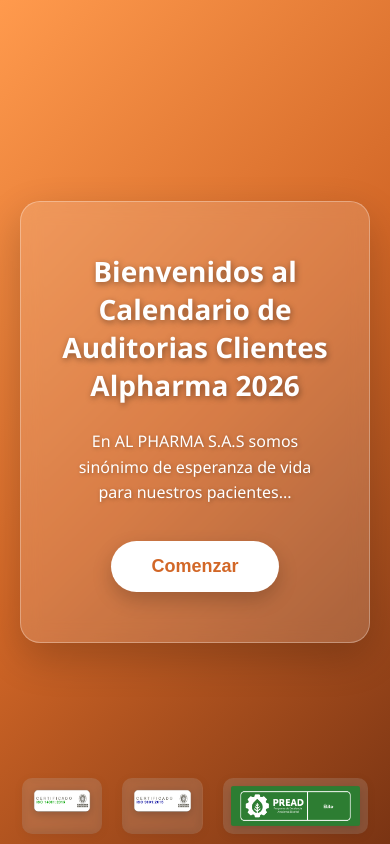
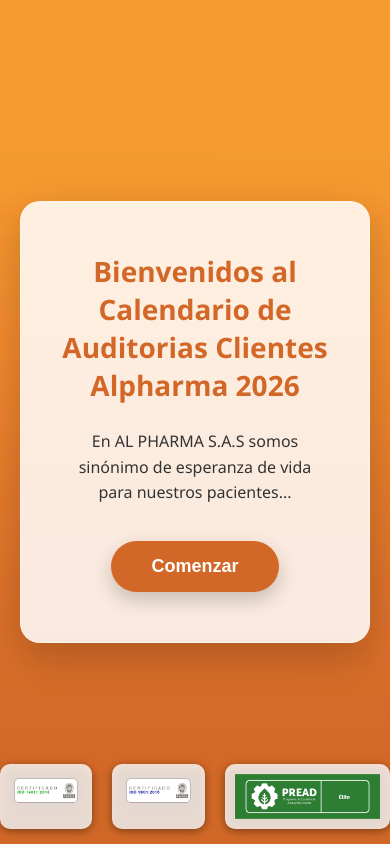
Before and after one commit to Arojasdba2903/App-Reservas, a Flask app: page / in a window 390 px wide. Run offline with Flask 3, Linux system fonts and the light colour scheme; data that the repository does not hold is empty.

Commit message:
Refactor index.html for improved styling and layout
Updated the styling and structure of the index.html file to improve the layout and visual appearance, including background image and responsive design adjustments.

```diff
--- a/templates/index.html
+++ b/templates/index.html
@@ -7,7 +7,7 @@
 
 <style>
 /* --------------------------------------------------- */
-/* ESTILOS GENERALES Y FONDO GLOBAL                   */
+/* ESTILOS GENERALES Y FONDO DE IMAGEN                */
 /* --------------------------------------------------- */
 body {
     font-family: 'Segoe UI', Tahoma, Geneva, Verdana, sans-serif;
@@ -15,23 +15,20 @@ body {
     color: #333;
     overflow-x: hidden;
 
-    /* --- AQUÍ SE DEFINE EL FONDO PARA TODAS LAS PANTALLAS --- */
-    /* Si tienes una imagen de fondo real, descomenta la linea de abajo y pon la ruta: */
-    /* background: url('static/img/tu-fondo.jpg') no-repeat center center fixed; */
+    /* AQUI ESTA TU IMAGEN DE FONDO */
+    /* Asegúrate de que la imagen esté en la carpeta static/img/ */
+    background: url('static/img/fondo.jpg') no-repeat center center fixed;
 
-    /* Por defecto usaremos el degradado naranja que tenías: */
-    background: linear-gradient(135deg, #ff9a4d, #d26727, #7a3413);
+    /* Hace que la imagen cubra todo el espacio sin deformarse */
+    background-size: cover;
 
-    background-size: cover; /* Asegura que cubra toda la pantalla */
-    min-height: 100vh;      /* Asegura que llegue hasta abajo */
-    background-attachment: fixed; /* El fondo se queda quieto al hacer scroll */
+    min-height: 100vh;
 }
 
 /* --------------------------------------------------- */
 /* PANTALLA DE BIENVENIDA                             */
 /* --------------------------------------------------- */
 #pantalla-bienvenida {
-    /* Quitamos el background de aquí para que se vea el del body */
     min-height: 100vh;
     display: flex;
     align-items: center;
@@ -42,14 +39,15 @@ body {
 }
 
 .tarjeta-bienvenida {
-    background: rgba(255, 255, 255, 0.15); /* Más transparente para ver el fondo */
-    backdrop-filter: blur(10px);           /* Efecto vidrio */
-    border: 1px solid rgba(255, 255, 255, 0.3);
+    /* Fondo blanco semitransparente para que se lea el texto sobre la foto */
+    background: rgba(255, 255, 255, 0.85);
+    backdrop-filter: blur(8px); /* Efecto borroso detrás del cuadro */
+    border: 1px solid rgba(255, 255, 255, 0.5);
     padding: 50px 40px;
     border-radius: 20px;
     max-width: 800px;
     text-align: center;
-    color: white;
+    color: #333; /* Texto oscuro para contraste con fondo blanco */
     box-shadow: 0 15px 40px rgba(0, 0, 0, 0.2);
     position: relative;
     z-index: 10;
@@ -57,17 +55,17 @@ body {
 
 .tarjeta-bienvenida h1 {
     font-size: 28px; margin-top: 0; margin-bottom: 25px;
-    text-shadow: 1px 2px 6px rgba(0,0,0,0.4);
+    color: #d26727; /* Color corporativo para el título */
 }
 
 .tarjeta-bienvenida p {
     font-size: 16px; line-height: 1.6; margin-bottom: 35px;
-    text-shadow: 1px 1px 4px rgba(0,0,0,0.3);
+    font-weight: 500;
 }
 
 #btn-comenzar {
-    background-color: white;
-    color: #d26727;
+    background-color: #d26727;
+    color: white;
     padding: 15px 40px;
     font-size: 18px;
     border-radius: 30px;
@@ -78,30 +76,29 @@ body {
     transition: transform 0.2s;
 }
 
-#btn-comenzar:hover { transform: scale(1.05); }
+#btn-comenzar:hover { background-color: #a94e1c; transform: scale(1.05); }
 
 /* --------------------------------------------------- */
 /* ESTILOS PARA LOS LOGOS (Inferior Izquierda)        */
 /* --------------------------------------------------- */
 .contenedor-logos {
-    position: absolute;
+    position: absolute; /* Flotan sobre el fondo */
     bottom: 30px;
     left: 30px;
     display: flex;
     gap: 20px;
-    z-index: 5;
+    z-index: 20; /* Asegura que estén ENCIMA de la imagen de fondo */
 }
 
 .contenedor-logos img {
     height: 60px;
     width: auto;
     object-fit: contain;
-    filter: drop-shadow(0 2px 4px rgba(0,0,0,0.3));
+    filter: drop-shadow(0 2px 4px rgba(0,0,0,0.5)); /* Sombra para resaltar sobre la foto */
     transition: transform 0.3s ease;
-    background: rgba(255,255,255,0.15); /* Fondo suave tras los logos */
-    padding: 8px;
+    background: rgba(255,255,255,0.8); /* Pequeño fondo blanco detrás de cada logo para resaltar */
+    padding: 10px;
     border-radius: 10px;
-    backdrop-filter: blur(5px);
 }
 
 .contenedor-logos img:hover { transform: scale(1.1); }
@@ -111,7 +108,7 @@ body {
 /* --------------------------------------------------- */
 #pantalla-reserva {
     padding: 40px 20px;
-    min-height: 100vh; /* Para centrar verticalmente si se desea */
+    min-height: 100vh;
     box-sizing: border-box;
 }
 
@@ -123,19 +120,18 @@ body {
     flex-wrap: wrap;
 }
 
-/* Estilos compartidos para las columnas (Efecto Tarjeta Blanca) */
+/* Las cajas del formulario también necesitan fondo para no perderse en la imagen */
 .columna-calendario, .columna-formulario {
-    background: rgba(255, 255, 255, 0.95); /* Blanco casi opaco */
+    background: rgba(255, 255, 255, 0.95); /* Blanco casi sólido */
     padding: 25px;
     border-radius: 15px;
-    box-shadow: 0 10px 25px rgba(0,0,0,0.15); /* Sombra más pronunciada */
+    box-shadow: 0 10px 25px rgba(0,0,0,0.2);
     backdrop-filter: blur(5px);
 }
 
 .columna-calendario { flex: 6; min-width: 300px; }
 .columna-formulario { flex: 4; min-width: 300px; }
 
-/* Títulos dentro del formulario */
 h2 { color: #d26727; }
 
 /* Grid del calendario */
@@ -182,17 +178,16 @@ h2 { color: #d26727; }
     color: #333;
 }
 
-/* Formulario Inputs */
+/* Inputs */
 .grupo-form { margin-bottom: 15px; }
 .grupo-form label { display: block; margin-bottom: 5px; font-weight: bold; color: #555; }
 .grupo-form input {
     width: 100%; padding: 12px;
     border: 1px solid #ccc; border-radius: 8px;
-    box-sizing: border-box; background: #f9f9f9;
+    box-sizing: border-box; background: #fff;
 }
-.grupo-form input:focus { border-color: #d26727; outline: none; background: white; }
+.grupo-form input:focus { border-color: #d26727; outline: none; }
 
-/* Botón Confirmar */
 button[type="submit"] {
     background-color: #d26727;
     color: white;
@@ -204,9 +199,7 @@ button[type="submit"] {
     font-weight: bold;
     cursor: pointer;
     margin-top: 10px;
-    transition: background 0.3s;
 }
-
 button[type="submit"]:hover { background-color: #a94e1c; }
 button[type="submit"]:disabled { background-color: #ccc; cursor: not-allowed; }
 
@@ -215,11 +208,10 @@ button[type="submit"]:disabled { background-color: #ccc; cursor: not-allowed; }
 /* Responsivo */
 @media (max-width: 768px) {
     .contenedor-logos {
-        bottom: 10px; left: 50%; transform: translateX(-50%);
+        bottom: 15px; left: 50%; transform: translateX(-50%);
         width: 100%; justify-content: center;
     }
-    .contenedor-logos img { height: 40px; }
-    .contenedor-principal { flex-direction: column; }
+    .contenedor-logos img { height: 45px; }
 }
 </style>
 </head>
@@ -281,23 +273,13 @@ button[type="submit"]:disabled { background-color: #ccc; cursor: not-allowed; }
 </div>
 
 <script>
-// Transición suave entre pantallas
+// Transición
 document.getElementById('btn-comenzar').addEventListener('click', function() {
-    const bienvenida = document.getElementById('pantalla-bienvenida');
-    const reserva = document.getElementById('pantalla-reserva');
-
-    // Efecto de desvanecimiento simple
-    bienvenida.style.opacity = '0';
-    setTimeout(() => {
-        bienvenida.style.display = 'none';
-        reserva.style.display = 'block';
-        reserva.style.opacity = '0';
-        // Pequeña animación de entrada para el formulario
-        setTimeout(() => { reserva.style.transition = 'opacity 0.5s'; reserva.style.opacity = '1'; }, 50);
-    }, 300); // Espera a que termine la transición CSS (si se agregara)
+    document.getElementById('pantalla-bienvenida').style.display = 'none';
+    document.getElementById('pantalla-reserva').style.display = 'block';
 });
 
-// Configuración de Fechas
+// Lógica Fechas
 const meses = ["Enero","Febrero","Marzo","Abril","Mayo","Junio","Julio","Agosto","Septiembre","Octubre","Noviembre","Diciembre"];
 
 document.querySelectorAll('.tarjeta').forEach(tarjeta => {
@@ -316,14 +298,8 @@ function seleccionarFecha(elemento){
     elemento.classList.add('seleccionada');
     const fechaElegida = elemento.getAttribute('data-fecha');
     document.getElementById('fechaElegida').value = fechaElegida;
-
-    const msg = document.getElementById('mensaje-fecha');
-    msg.innerText = `✅ Fecha seleccionada: ${fechaElegida}`;
-    msg.style.color = '#2ecc71'; // Verde éxito
-
-    const btn = document.getElementById('btnGuardar');
-    btn.disabled = false;
-    btn.style.cursor = 'pointer';
+    document.getElementById('mensaje-fecha').innerText = `✅ Fecha seleccionada: ${fechaElegida}`;
+    document.getElementById('btnGuardar').disabled = false;
 }
 </script>
 
```
